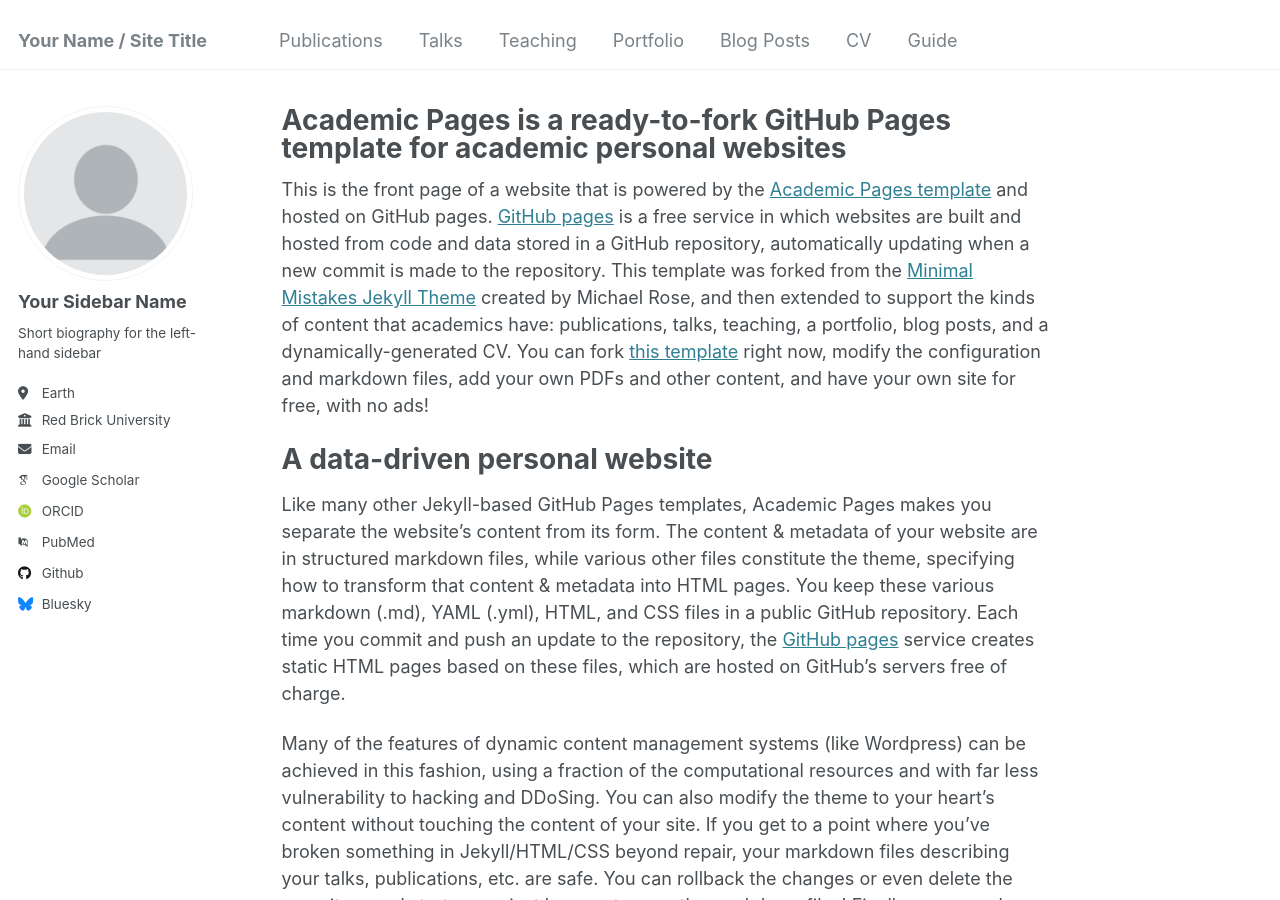
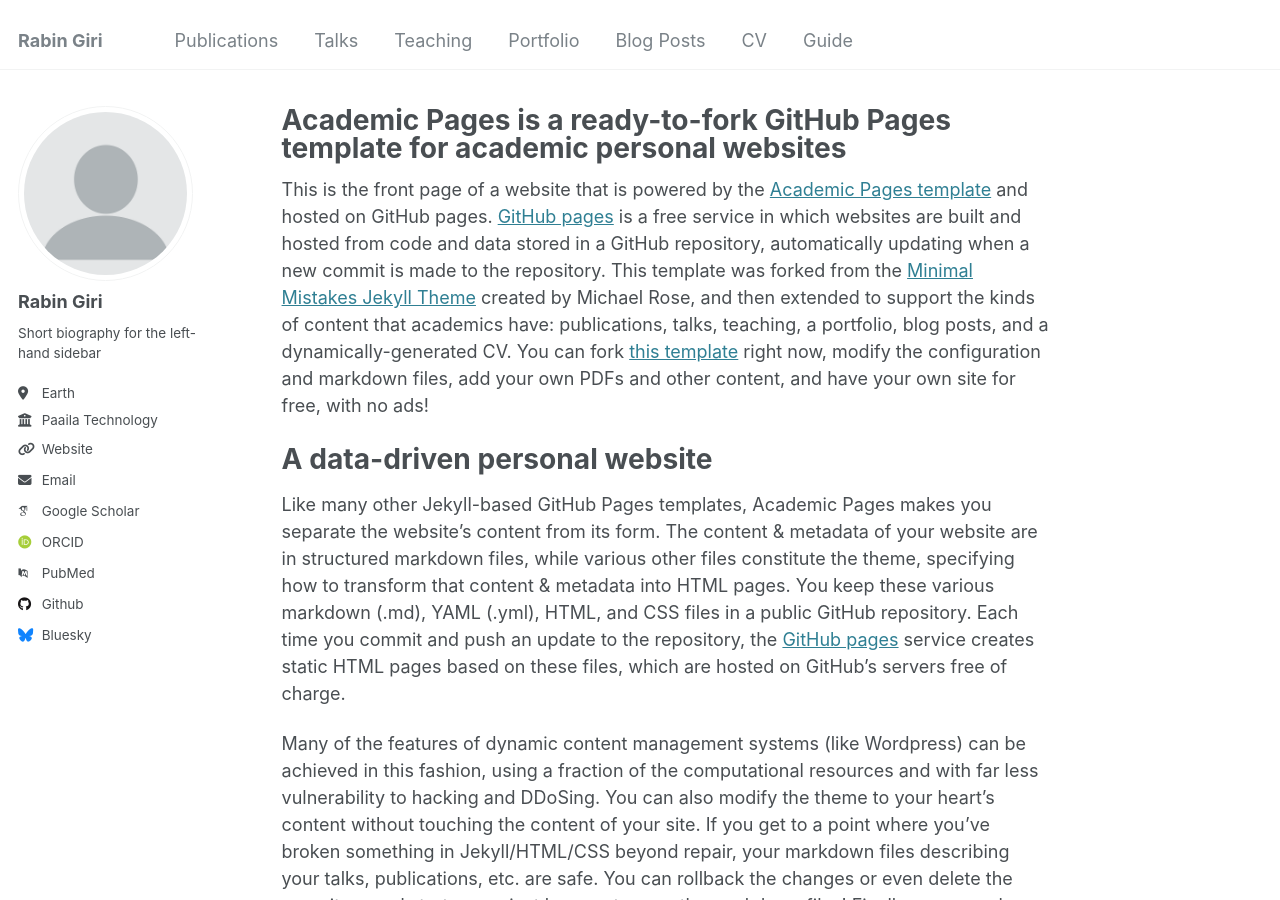
Before and after one commit to rabin-giri/rabin-giri.github.io, a Jekyll site: the page built from _pages/about.md, in a window 1280 px wide and 900 px high. Built offline with Jekyll 4.4.1, drawn with Linux system fonts in a browser that asks for light colours; some web fonts are replaced.

Commit message:
few details of my profile added

```diff
--- a/_config.yml
+++ b/_config.yml
@@ -8,11 +8,11 @@
 
 # Basic Site Settings
 locale                   : "en-US"
-title                    : "Your Name / Site Title"
+title                    : "Rabin Giri"
 title_separator          : "-"
 name                     : &name "Your Name"
 description              : &description "personal description"
-url                      : https://academicpages.github.io # the base hostname & protocol for your site e.g. "https://[your GitHub username].github.io"
+url                      : https://rabin-giri.github.io # the base hostname & protocol for your site e.g. "https://[your GitHub username].github.io"
 baseurl                  : "" # the subpath of your site, e.g. "/blog"
 repository               : "academicpages/academicpages.github.io"
 
@@ -22,13 +22,13 @@ repository               : "academicpages/academicpages.github.io"
 author:
   # Biographic information
   avatar           : "profile.png"
-  name             : "Your Sidebar Name"
+  name             : "Rabin Giri"
   pronouns         : # example: "she/her"
   bio              : "Short biography for the left-hand sidebar"
   location         : "Earth"
-  employer         : "Red Brick University"
-  uri              : # URL
-  email            : "none@example.org"
+  employer         : "Paaila Technology"
+  uri              : www.paailatechonology.com
+  email            : "rabin@paailatechnology.com"
 
   # Academic websites
   arxiv            : # URL - Update with the correct link to your profile
```
